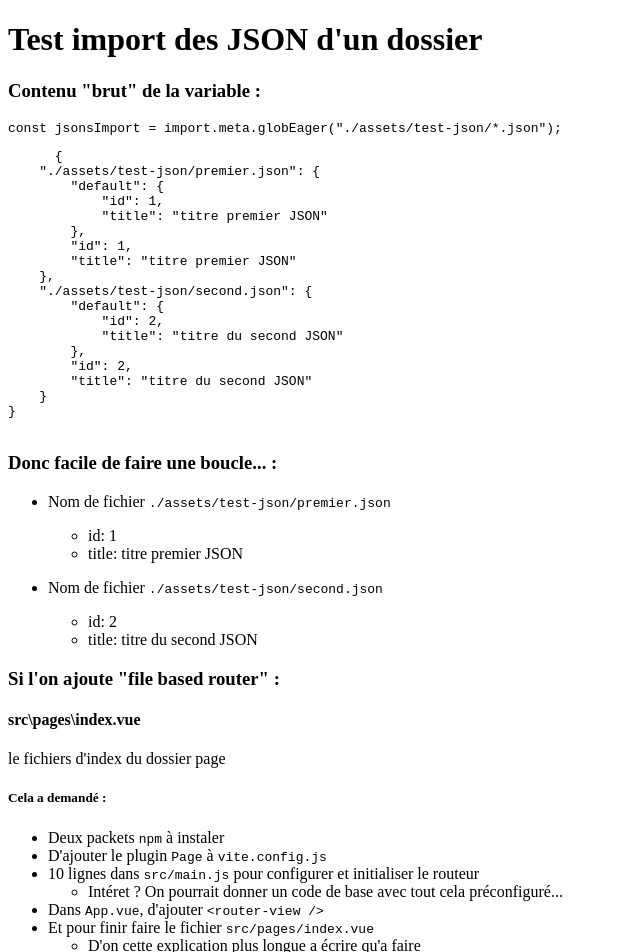
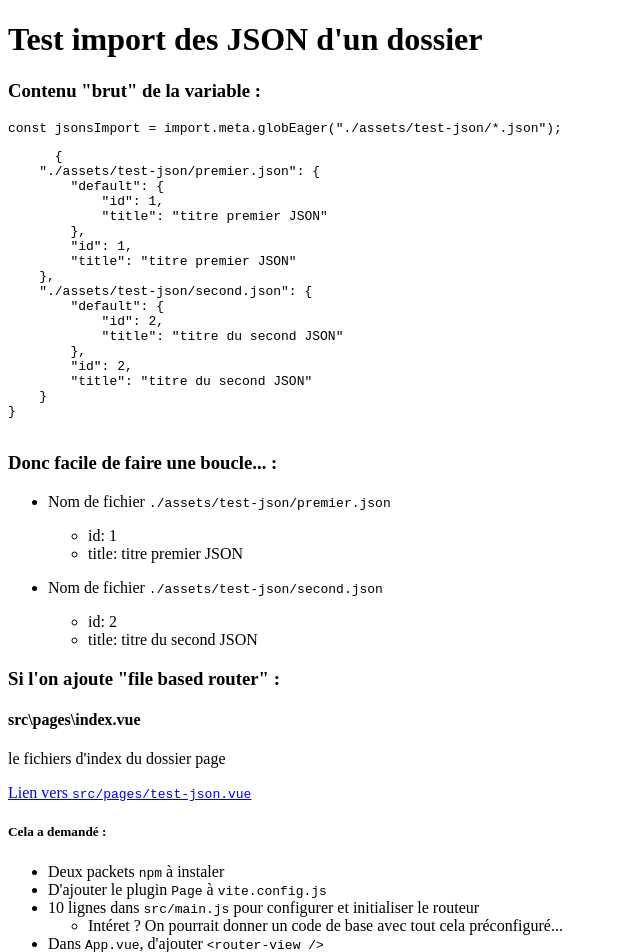
Before and after one commit to ppierre/test-import-glob-json, a Vue app: page / in a window 1280 px wide. Shown: the top 952 px of the page, without its empty margins (0-640 px from the left). Built offline with nearby package versions, Linux system fonts and the light colour scheme.

Commit message:
page listant les liens de la collection.

```diff
--- a/src/App.vue
+++ b/src/App.vue
@@ -1,6 +1,8 @@
 <script setup>
 //ViteJS peut importer tout les JS,JSON... d'un dossier :
 const jsonsImport = import.meta.globEager("./assets/test-json/*.json");
+// Il est mieux d'importer les données dans un fichier dédié, puis d'importer l'export de ce fichier :
+// import { jsonsImport } from "./test-json-import.js";
 </script>
 
 <template>
--- a/src/pages/index.vue
+++ b/src/pages/index.vue
@@ -1,7 +1,9 @@
 <template>
   <h4>src\pages\index.vue</h4>
-  le fichiers d'index du dossier page
-
+  <p>le fichiers d'index du dossier page</p>
+  <router-link to="/test-json"
+    >Lien vers <code>src/pages/test-json.vue</code></router-link
+  >
   <h5>Cela a demandé :</h5>
   <ul>
     <li>Deux packets <code>npm</code> à instaler</li>
--- /dev/null
+++ b/src/pages/test-json.vue
@@ -0,0 +1,16 @@
+<script setup>
+import { jsonsImport } from "../test-json-import.js";
+</script>
+<template>
+  <h4>fichier src\pages\test-json.vue</h4>
+  <p><router-link to="/">Retour à "index"</router-link></p>
+  <p>affiche la collection du dossier <code>src/assets/test-json</code></p>
+  <ul>
+    <!-- En faite, en vuejs c'est plus simple si l'on boucle seulement sur les valeurs de l'objet -->
+    <li v-for="jsonContent of jsonsImport" :key="jsonContent.id">
+      <router-link :to="`/test-json/${jsonContent.id}`">{{
+        jsonContent.title
+      }}</router-link>
+    </li>
+  </ul>
+</template>
--- /dev/null
+++ b/src/test-json-import.js
@@ -0,0 +1 @@
+export const jsonsImport = import.meta.globEager("./assets/test-json/*.json");
```
